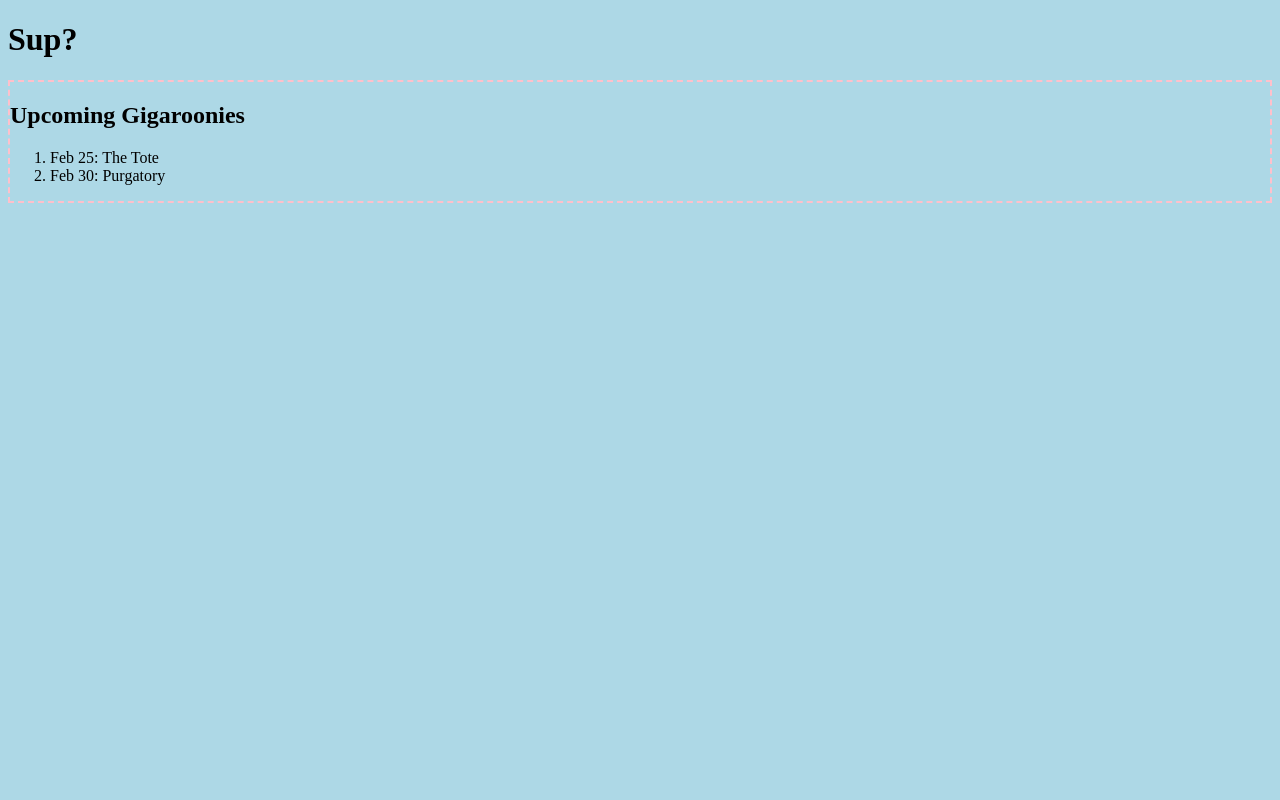
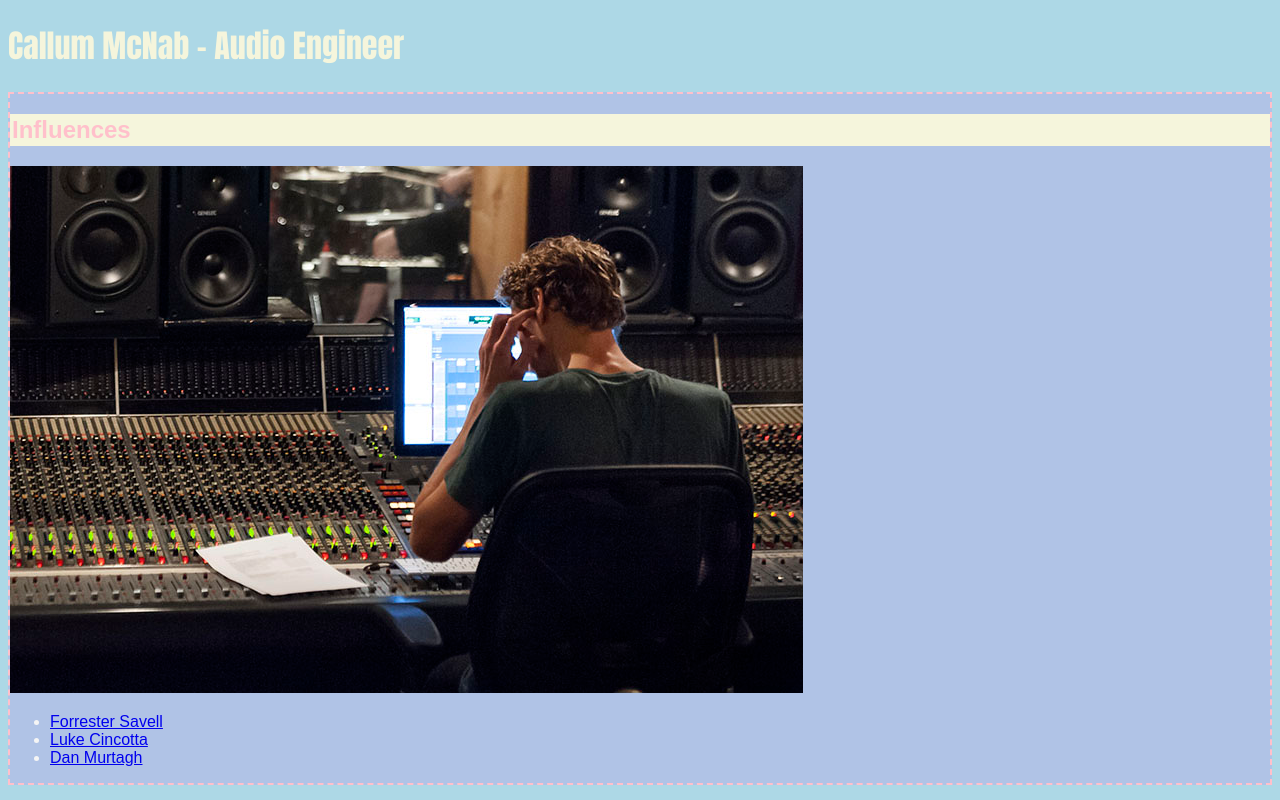
Before and after one commit to ranganabby/callummcnab-audio-engineer, a plain HTML site: page index.html in a window 1280 px wide. Shown: the top 800 px of the page. Drawn offline with Linux system fonts and the light colour scheme.

Commit message:
Work completed from home, 1/3/2020

```diff
--- a/index.html
+++ b/index.html
@@ -17,10 +17,38 @@
 
 
     <main>
-        <h1>Sup?</h1>
+        <h1>Callum McNab - Audio Engineer</h1>
 
-        <section class="Gigaroonies">
+        <section class="item influences">
+
+            <h2>Influences</h2>
+
+            <!-- Heya Sam!-->
+
+            <img src="images/forrester-savell.jpg" alt="Forrester Savell in front of an SSL console.">
+
+            <ul>
+                <li>
+                    <a href="https://forrestersavell.com/" target="new">Forrester Savell</a>
+                </li>
+
+                <li>
+
+                    <a href="https://www.lukecincotta.com/" target="new">Luke Cincotta</a>
+                </li>
+
+                <li>
+
+                    <a href="http://danmurtagh.com/" target="new">Dan Murtagh</a>
+                </li>
+            </ul>
+
+        </section>
+
+        <section class="item gigaroonies">
             <h2>Upcoming Gigaroonies</h2>
+
+            <img src="images/live-music-small.jpg" alt="Photo of concert crowd from the back of the room.">
 
             <ol>
                 <li>Feb 25: The Tote</li>
@@ -28,11 +56,22 @@
             </ol>
 
         </section>
+    <div class="item">
+
+        <h2>More About Me</h2>
+
+        <img src="images/knobs-small.jpg" alt="Macro closeup of a mixing desk">
+
+        <p>I am a human male Audio Engineer from Tooleybuc, NSW, Australia.</p>
+
+    </div>
+
     </main>
 
 
     <footer>
 
+        <p>&copy; Callum McNab 2020</p>
 
     </footer>
 </body>
--- a/style.css
+++ b/style.css
@@ -1,7 +1,31 @@
+/* General Defaults*/
+
 body {
     background-color: lightblue;
+    color: whitesmoke;
+    font-family: Arial, Helvetica, sans-serif;
 }
 
-.Gigaroonies {
+img {
+max-width: 100%;
+}
+/* Sections*/
+
+.item {
+    background-color: #b0c3e6;
     border: 2px dashed pink;
+    margin-bottom: 40px;
 }
+
+/* Typography */
+
+h1 {
+    color: beige;
+    font-family: Impact, Haettenschweiler, 'Arial Narrow Bold', sans-serif;
+}
+
+h2 {
+    background-color: beige;
+    color: pink;
+    padding: 2px;
+}
```
Also changed, not shown: images/forrester-savell.jpg (added), images/knobs-medium.jpg (added), images/knobs-small.jpg (added), images/live-music-medium.jpg (added), images/live-music-small.jpg (added), 1 other file.
